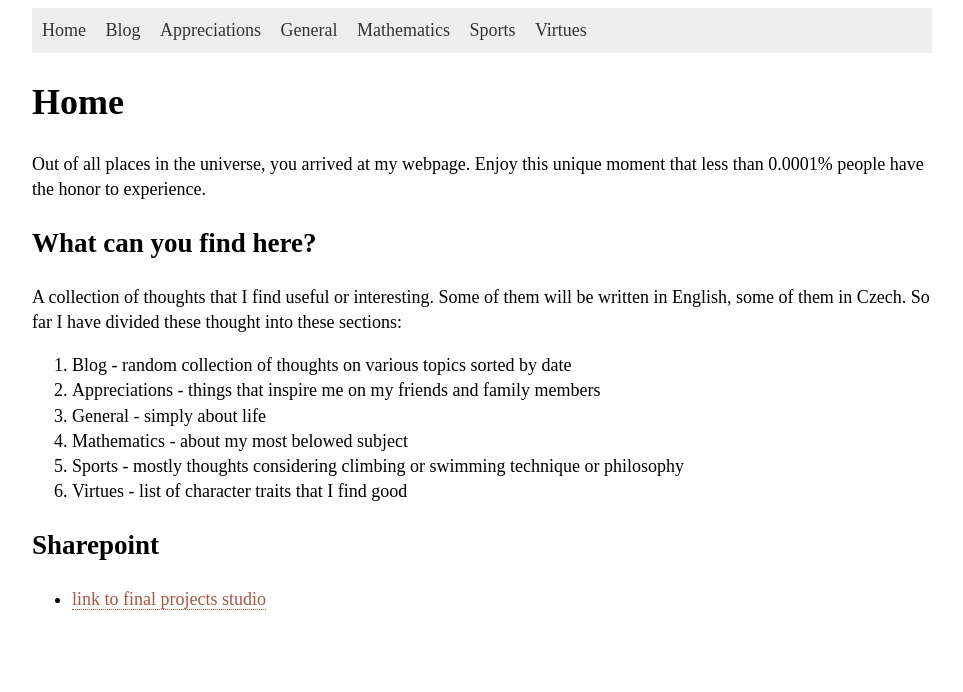
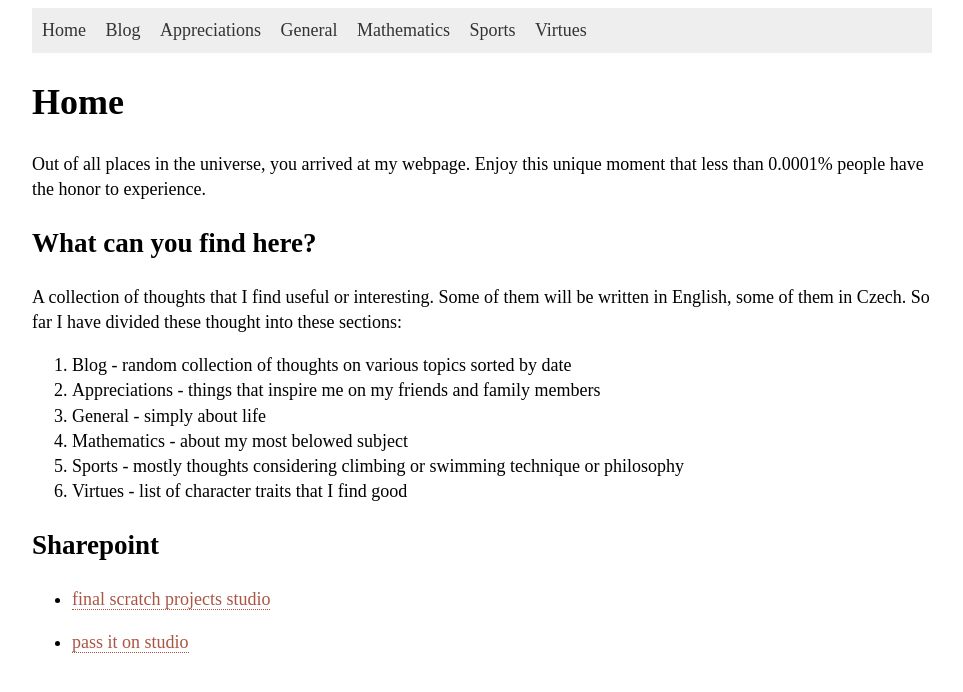
Before and after one commit to hartmaj2/hartmaj2.github.io, a Jekyll site: the page built from index.md, in a window 1280 px wide. Shown: the top 692 px of the page, without its empty margins (158-1121 px from the left). Built offline with Jekyll 4.4.1, drawn with Linux system fonts in a browser that asks for light colours.

Commit message:
Add another link

```diff
--- a/index.md
+++ b/index.md
@@ -20,4 +20,6 @@ A collection of thoughts that I find useful or interesting. Some of them will be
 
 ## Sharepoint
 
-- [link to final projects studio](https://scratch.mit.edu/studios/50581472)
+- [final scratch projects studio](https://scratch.mit.edu/studios/50581472)
+
+- [pass it on studio](https://scratch.mit.edu/studios/37007359)
```
